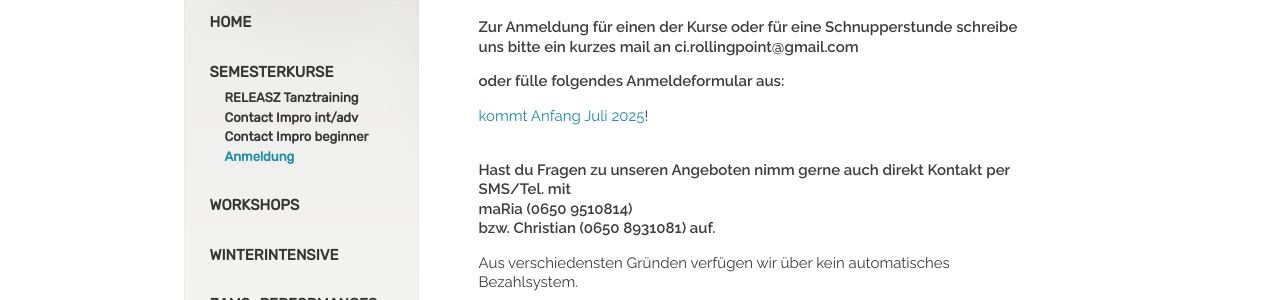
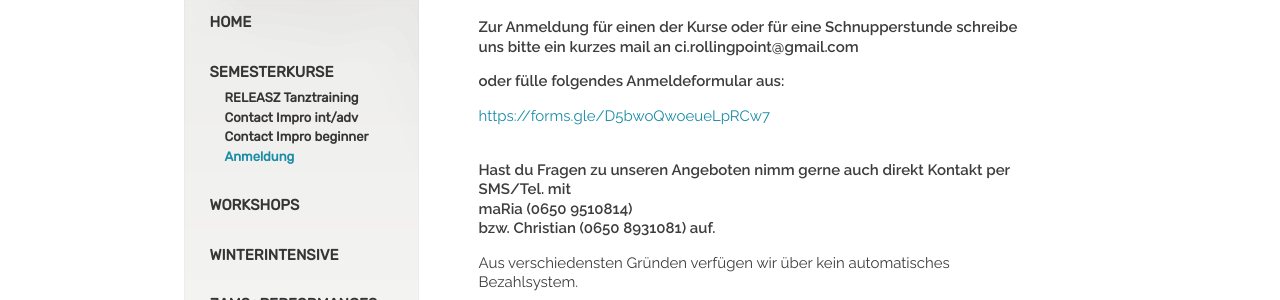
Before and after one commit to manulari/rollingpointat, a Jekyll site: the page built from _pages_de/kursanmeldung.md, in a window 1280 px wide. Shown: the part 122-422 px from the top of the page. Built offline with Jekyll 4.4.1, drawn with Linux system fonts in a browser that asks for light colours; comment, search, counter and statistics services are not loaded.

Commit message:
Update page (de) “kursanmeldung”

```diff
--- a/_pages_de/kursanmeldung.md
+++ b/_pages_de/kursanmeldung.md
@@ -7,7 +7,7 @@ language: de
 
 **oder fülle folgendes Anmeldeformular aus:**
 
-[kommt Anfang Juli 2025](https://forms.gle/D5bwoQwoeueLpRCw7)!
+<https://forms.gle/D5bwoQwoeueLpRCw7>
 
 \
 **Hast du Fragen zu unseren Angeboten nimm gerne auch direkt Kontakt per SMS/Tel. mit**\
```
